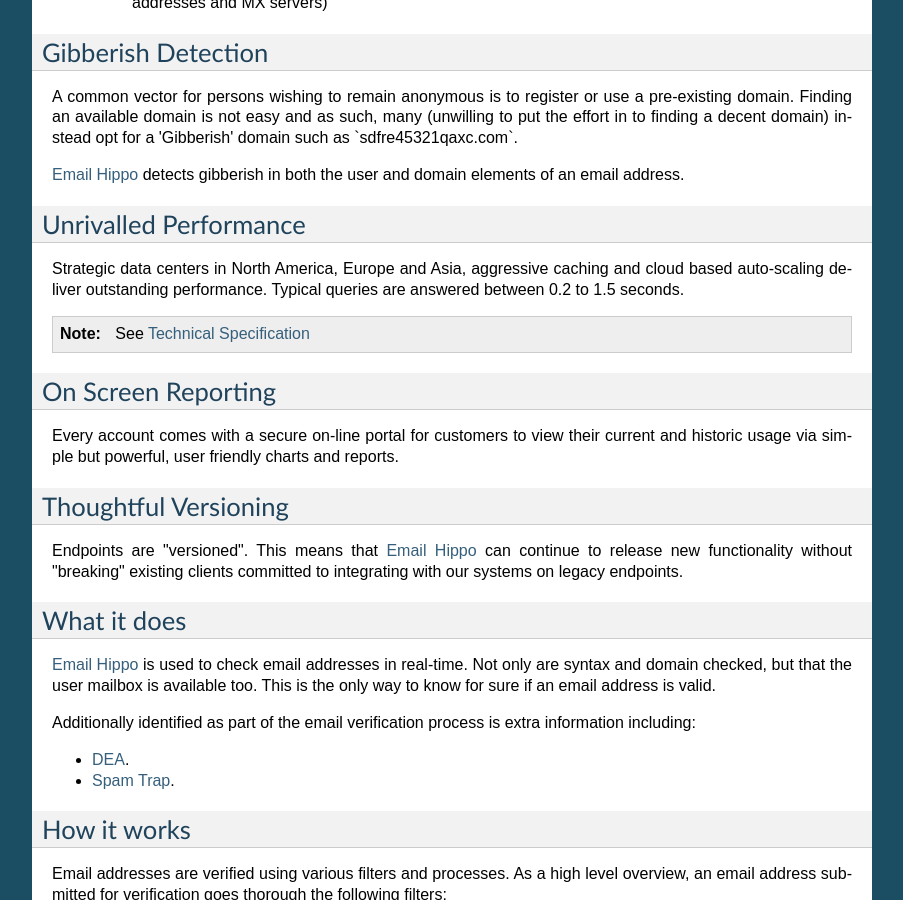
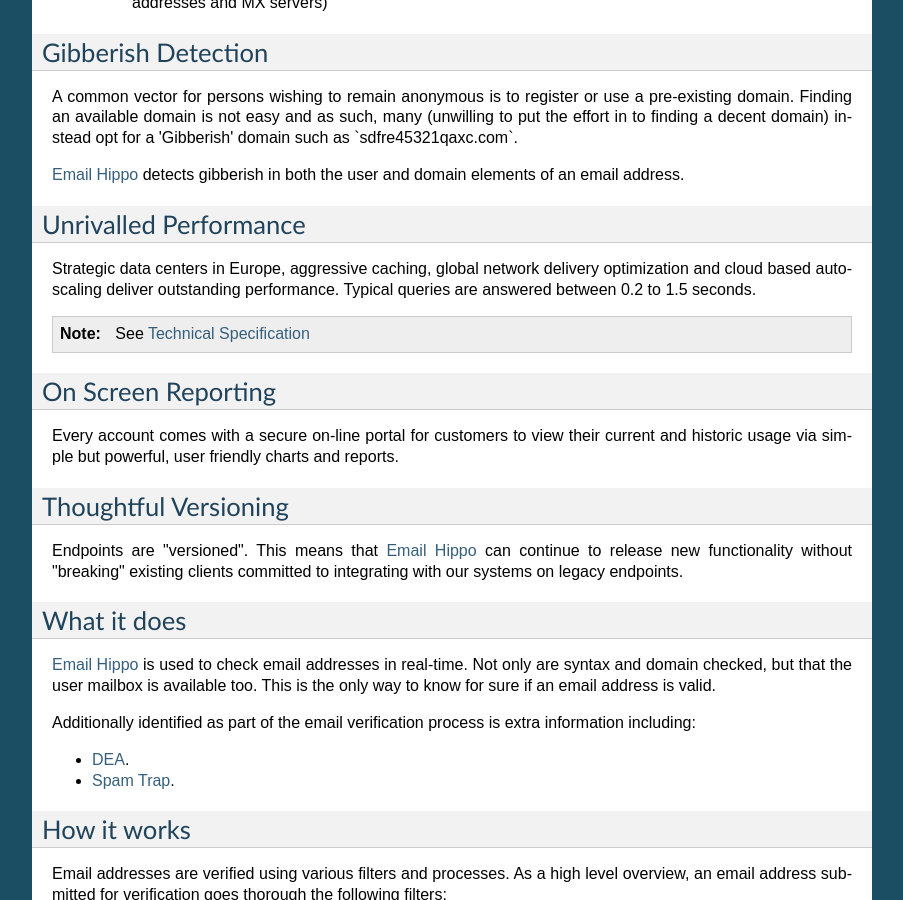
Before and after one commit to emh-Jo-Shinner/email-verify-api-docs, a Sphinx documentation site: the page built from docs/features.rst, in a window 1280 px wide and 900 px high, scrolled down 1966 px. Shown: the whole window, without its empty margins (198-1101 px from the left). Built offline with Sphinx 7.4.7, drawn with Linux system fonts in a browser that asks for light colours.

Commit message:
Update features.rst
Changed text on DCs to ref EU only

```diff
--- a/docs/features.rst
+++ b/docs/features.rst
@@ -94,8 +94,8 @@
 
 Unrivalled Performance
 ----------------------
-Strategic data centers in North America, Europe and Asia, aggressive
-caching and cloud based auto-scaling deliver outstanding performance.
+Strategic data centers in Europe, aggressive
+caching, global network delivery optimization and cloud based auto-scaling deliver outstanding performance.
 Typical queries are answered between 0.2 to 1.5 seconds.
 
 .. note:: See :doc:`technical-spec`
```
